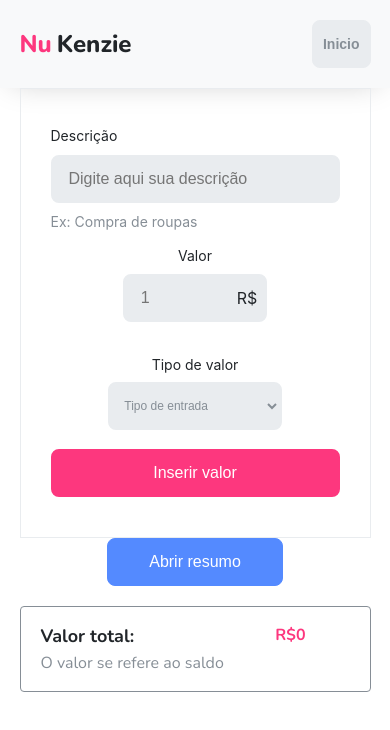
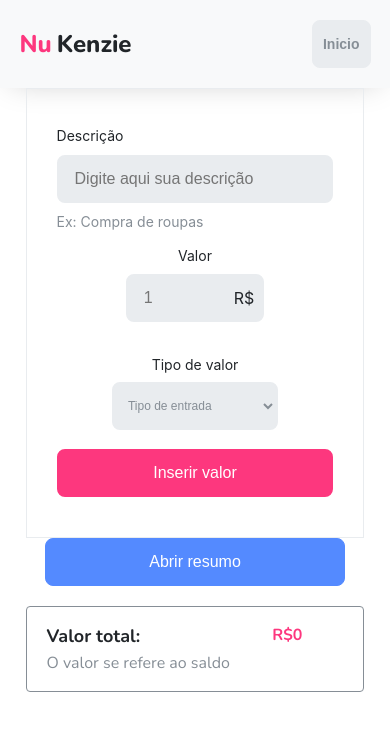
Before and after one commit to cesarrafaeljunior/finances_control, a React (Create React App) app: page / in a window 390 px wide. Both pictures are taken after a click on the button "Iniciar". Shown: the top 730 px of the page. Built offline with nearby package versions, Linux system fonts and the light colour scheme.

Commit message:
feat: Desktop app version responsive

```diff
--- a/src/components/Button/index.jsx
+++ b/src/components/Button/index.jsx
@@ -1,7 +1,11 @@
 import "./style.css";
 
 export const Button = ({ children, func }) => {
-  return <button onClick={func}>{children}</button>;
+  return (
+    <button className="ButtonModal" onClick={func}>
+      {children}
+    </button>
+  );
 };
 
 export const ButtonDefault = ({ children, func }) => {
--- a/src/components/Card/index.jsx
+++ b/src/components/Card/index.jsx
@@ -13,7 +13,7 @@ export const Card = ({
   };
 
   return (
-    <li className="Card">
+    <li className={obj.type == "Entrada" ? "entrada Card" : "saida Card"}>
       <div className="Card__Box__one">
         <h2>{obj.description}</h2>
         <p>{obj.type}</p>
--- a/src/components/Card/style.css
+++ b/src/components/Card/style.css
@@ -4,6 +4,7 @@
   padding: 10px;
   width: 100%;
   background-color: var(--grey2);
+  border: solid 1px var(--grey3);
 }
 
 .Card__Box__one {
@@ -26,7 +27,7 @@
   height: 100%;
   display: flex;
   align-items: center;
-  justify-content: center;
+  justify-content: flex-end;
   gap: 20px;
 }
 
@@ -43,3 +44,13 @@
 .trash:hover {
   transform: scale(1.2);
 }
+
+.entrada {
+  border-left: solid 4px #03b898;
+  border-radius: 8px;
+}
+
+.saida {
+  border-left: solid 4px #e34981;
+  border-radius: 8px;
+}
--- a/src/components/Dashboard/index.jsx
+++ b/src/components/Dashboard/index.jsx
@@ -27,10 +27,15 @@ export const Dashboard = ({ setLogged }) => {
             setTransation={setTransation}
           />
         )}
-        <Form setList={setTransation} />
-        <Button func={openModal}>Abrir resumo</Button>
-        <TotalMoney listTransation={listTransation} />
-        {/* <FinancialList/> */}
+        <div>
+          <Form setTransation={setTransation} />
+          <Button func={openModal}>Abrir resumo</Button>
+          <TotalMoney listTransation={listTransation} />
+        </div>
+        <FinancialList
+          listTransation={listTransation}
+          setTransation={setTransation}
+        />
       </Main>
     </>
   );
--- a/src/components/Dashboard/style.css
+++ b/src/components/Dashboard/style.css
@@ -5,10 +5,18 @@ main {
   margin: 0 auto;
   padding-bottom: 50px;
   max-width: 1200px;
+  gap: 30px;
 }
 
-main > button {
-  width: 50%;
+main > div {
+  display: flex;
+  flex-direction: column;
+  justify-content: center;
+  align-self: center;
+}
+
+main .ButtonModal {
+  width: 100%;
   padding: 10px 0;
   align-self: center;
   margin-bottom: 20px;
--- a/src/components/Form/index.jsx
+++ b/src/components/Form/index.jsx
@@ -2,14 +2,14 @@ import { useState } from "react";
 import { ButtonForm } from "../Button";
 import "./style.css";
 
-export const Form = ({ setList }) => {
+export const Form = ({ setTransation }) => {
   const [description, setDescription] = useState("");
   const [valueInput, setValueInput] = useState("");
   const [type, setType] = useState("");
 
   const getValuesForm = (e) => {
     e.preventDefault();
-    setList((oldListTransation) => {
+    setTransation((oldListTransation) => {
       return [...oldListTransation, { description, type, valueInput }];
     });
     setDescription("");
--- a/src/components/Form/style.css
+++ b/src/components/Form/style.css
@@ -81,7 +81,13 @@ input {
   font-size: var(--headline);
 }
 
+main .ButtonModal {
+  align-self: center;
+}
+
 button {
+  align-self: center;
   width: 100%;
+  max-width: 300px;
   height: 48px;
 }
--- a/src/components/List/style.css
+++ b/src/components/List/style.css
@@ -4,6 +4,7 @@
   display: none;
   background-color: var(--white);
   height: 100%;
+  max-height: 527px;
   border: 1px solid var(--grey2);
   flex-direction: column;
   gap: 24px;
@@ -12,13 +13,15 @@
 .Box__List {
   display: flex;
   flex-direction: column;
-  gap: 20px;
+  align-items: center;
+  justify-content: center;
   width: 100%;
   margin-top: 20px;
-  text-align: center;
 }
 
 .Box__List > h2 {
+  text-align: start;
+  width: 45%;
   color: var(--grey4);
 }
 
@@ -39,9 +42,37 @@
 }
 
 .List__Financial > ul {
+  display: flex;
+  flex-direction: column;
+  gap: 30px;
   width: 100%;
   height: 100%;
+  max-height: 500px;
+  overflow-y: auto;
 }
-/* .List__Financial {
-  font-size: 50px;
-} */
+
+@media (min-width: 800px) {
+  main {
+    flex-direction: row;
+  }
+  main .ButtonModal {
+    display: none;
+  }
+
+  main > div {
+    align-self: flex-start;
+  }
+
+  .List__Financial {
+    width: 57%;
+    display: flex;
+  }
+
+  .Box__List {
+    flex-direction: row;
+  }
+
+  .Box__Form__Main {
+    flex-direction: row;
+  }
+}
```
